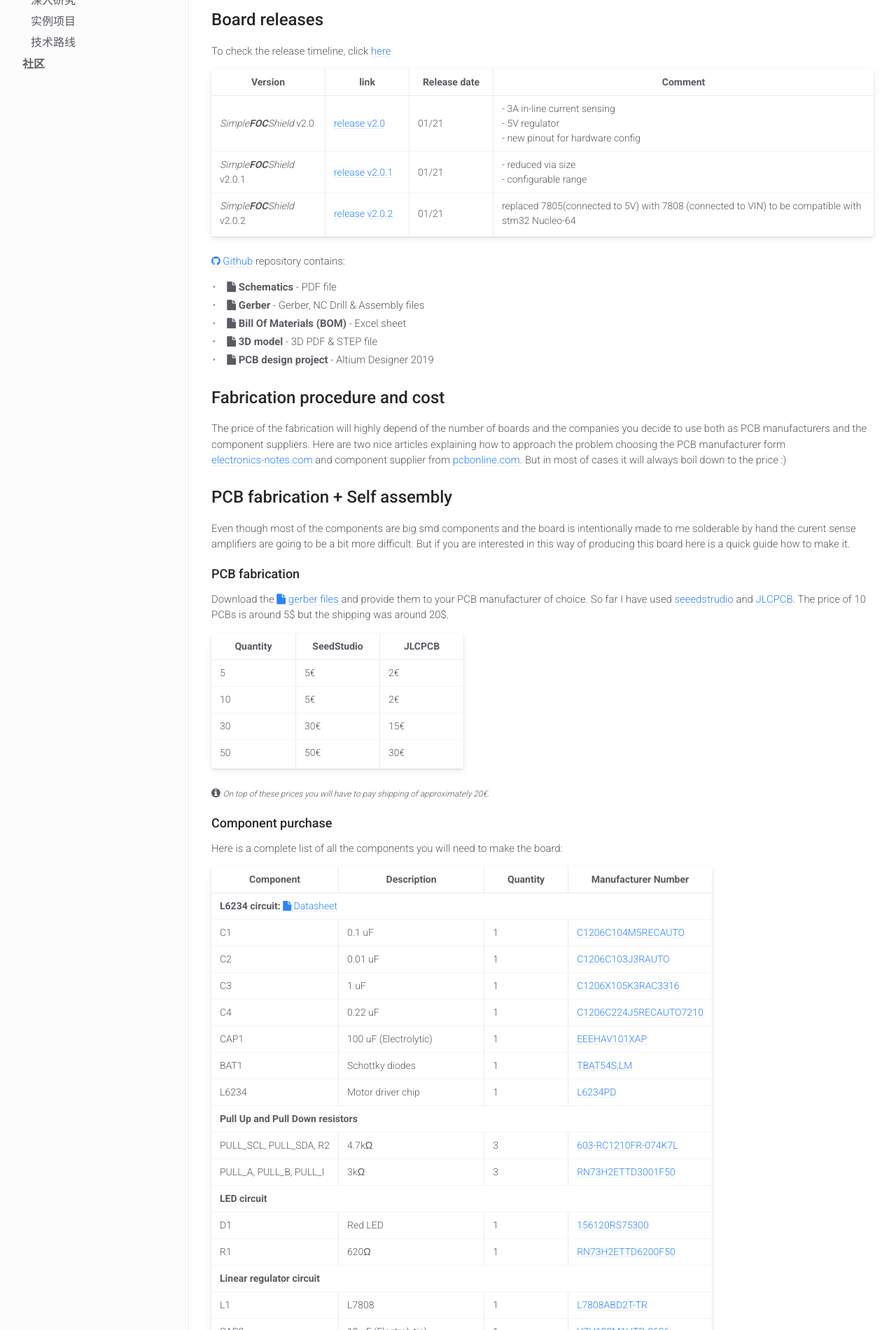
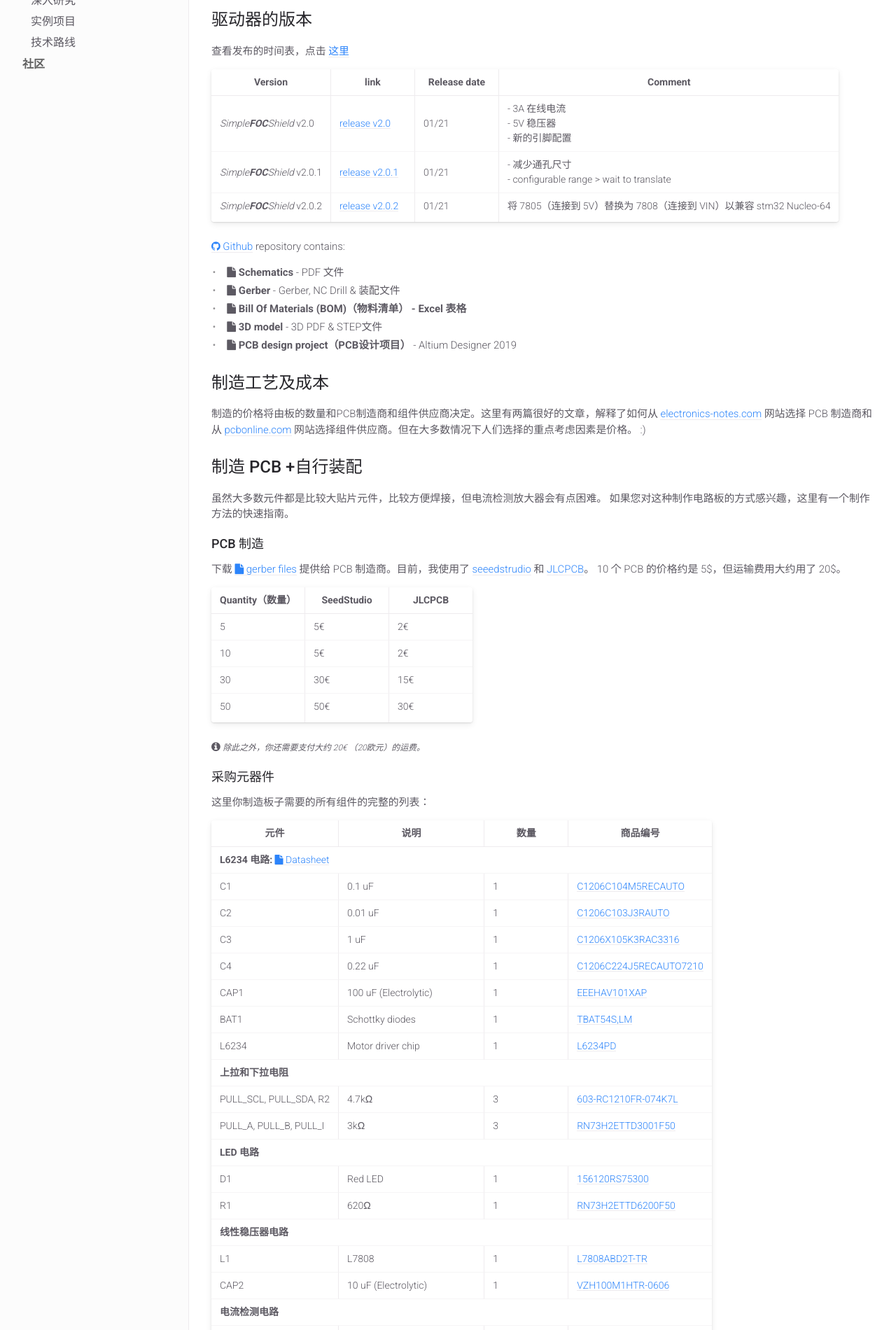
Before and after one commit to simplefoc/docs_chinese, a Jekyll site: the page built from docs/simplefoc_shield/fabrication/shield_fabrication_v2.md, in a window 1280 px wide. Shown: the part 451-2351 px from the top of the page at 70% size. Built offline with Jekyll 4.4.1, drawn with Linux system fonts in a browser that asks for light colours; some of the changed text lies outside the part shown.

Commit message:
Update shield_fabrication_v2.md

```diff
--- a/docs/simplefoc_shield/fabrication/shield_fabrication_v2.md
+++ b/docs/simplefoc_shield/fabrication/shield_fabrication_v2.md
@@ -15,59 +15,59 @@ Here is a quick guide how to fabricate the Arduino <span class="simple">Simple<s
 <img src="https://raw.githubusercontent.com/simplefoc/Arduino-SimpleFOCShield/v2.0.2/images/top.png"  class="width30"><img src="https://raw.githubusercontent.com/simplefoc/Arduino-SimpleFOCShield/v2.0.2/images/bottom.png"  class="width30">
 </p>
 
-## Board releases
-To check the release timeline, click [here](https://github.com/simplefoc/Arduino-SimpleFOCShield/releases)
+## 驱动器的版本
+查看发布的时间表，点击 [这里](https://github.com/simplefoc/Arduino-SimpleFOCShield/releases)
 
 Version  | link | Release date | Comment
 ----- | ----- | ---- | ----
-*Simple**FOC**Shield* v2.0 |[release v2.0](https://github.com/simplefoc/Arduino-SimpleFOCShield/releases/tag/v2.0) | 01/21 | - 3A in-line current sensing <br>- 5V regulator <br>- new pinout for hardware config
-*Simple**FOC**Shield* v2.0.1 |[release v2.0.1](https://github.com/simplefoc/Arduino-SimpleFOCShield/releases/tag/v2.0.1) | 01/21 | - reduced via size <br> - configurable range
-*Simple**FOC**Shield* v2.0.2 |[release v2.0.2](https://github.com/simplefoc/Arduino-SimpleFOCShield/releases) | 01/21 | replaced 7805(connected to 5V) with 7808 (connected to VIN) to be compatible with stm32 Nucleo-64
+*Simple**FOC**Shield* v2.0 |[release v2.0](https://github.com/simplefoc/Arduino-SimpleFOCShield/releases/tag/v2.0) | 01/21 | - 3A 在线电流 <br/>- 5V 稳压器 <br/>- 新的引脚配置
+*Simple**FOC**Shield* v2.0.1 |[release v2.0.1](https://github.com/simplefoc/Arduino-SimpleFOCShield/releases/tag/v2.0.1) | 01/21 | - 减少通孔尺寸 <br/> - configurable range > wait to translate
+*Simple**FOC**Shield* v2.0.2 |[release v2.0.2](https://github.com/simplefoc/Arduino-SimpleFOCShield/releases) | 01/21 | 将 7805（连接到 5V）替换为 7808（连接到 VIN）以兼容 stm32 Nucleo-64
 
 
 
 
 [<i class="fa fa-github"></i> Github](https://github.com/simplefoc/Arduino-SimpleFOCShield) repository contains:
-- <b><i class="fa fa-file"></i> Schematics</b> - PDF file
-- <b><i class="fa fa-file"></i> Gerber</b> - Gerber, NC Drill & Assembly files
-- <b><i class="fa fa-file"></i> Bill Of Materials (BOM)</b> - Excel sheet
-- <b><i class="fa fa-file"></i> 3D model</b> -  3D PDF & STEP file
-- <b><i class="fa fa-file"></i> PCB design project</b> - Altium Designer 2019
+- <b><i class="fa fa-file"></i> Schematics</b> - PDF 文件
+- <b><i class="fa fa-file"></i> Gerber</b> - Gerber, NC Drill & 装配文件
+- <b><i class="fa fa-file"></i>  **Bill Of Materials (BOM)（物料清单）** - Excel 表格
+- <b><i class="fa fa-file"></i> 3D model</b> -  3D PDF & STEP文件
+- <b><i class="fa fa-file"></i> PCB design project（PCB设计项目）</b> - Altium Designer 2019
 
 
-## Fabrication procedure and cost
-The price of the fabrication will highly depend of the number of boards and the companies you decide to use both as PCB manufacturers and the component suppliers. Here are two nice articles explaining how to approach the problem choosing the PCB manufacturer form [electronics-notes.com](https://www.electronics-notes.com/articles/constructional_techniques/printed-circuit-board-pcb/how-to-choose-right-best-pcb-manufacturer.php) and component supplier from [pcbonline.com](https://www.pcbonline.com/blog/How_to_Choose_a_PCB_Component_Supplier_165.html).
-But in most of cases it will always boil down to the price :)
+## 制造工艺及成本
+制造的价格将由板的数量和PCB制造商和组件供应商决定。这里有两篇很好的文章，解释了如何从 [electronics-notes.com](https://www.electronics-notes.com/articles/constructional_techniques/printed-circuit-board-pcb/how-to-choose-right-best-pcb-manufacturer.php) 网站选择 PCB 制造商和从 [pcbonline.com](https://www.pcbonline.com/blog/How_to_Choose_a_PCB_Component_Supplier_165.html) 网站选择组件供应商。但在大多数情况下人们选择的重点考虑因素是价格。 :)
 
-## PCB fabrication + Self assembly
-Even though most of the components are big smd components and the board is intentionally made to me solderable by hand the curent sense amplifiers are going to be a bit more difficult. But if you are interested in this way of producing this board here is a quick guide how to make it.
+## 制造 PCB +自行装配
+虽然大多数元件都是比较大贴片元件，比较方便焊接，但电流检测放大器会有点困难。 如果您对这种制作电路板的方式感兴趣，这里有一个制作方法的快速指南。
 
-### PCB fabrication
-Download the [<i class="fa fa-file"></i> gerber files](https://github.com/simplefoc/Arduino-SimpleFOCShield) and provide them to your PCB manufacturer of choice. So far I have used [seeedstrudio](https://www.seeedstudio.com/) and [JLCPCB](https://jlcpcb.com/). The price of 10 PCBs is around 5\$ but the shipping was around 20\$.
+### PCB 制造
 
-Quantity | SeedStudio |  JLCPCB
----- | ---- | ---- | ---
- 5 | 5€ | 2€
- 10 | 5€ |2€
- 30 | 30€ | 15€
- 50 | 50€ | 30€
+下载 [<i class="fa fa-file"></i> gerber files](https://github.com/simplefoc/Arduino-SimpleFOCShield) 提供给 PCB 制造商。目前，我使用了 [seeedstrudio](https://www.seeedstudio.com/) 和 [JLCPCB](https://jlcpcb.com/)。 10 个 PCB 的价格约是 5\$，但运输费用大约用了 20\$。
 
-<i class="fa fa-info-circle"></i> <i><small>On top of these prices you will have to pay shipping of approximately  20€.</small></i>
+| Quantity（数量） | SeedStudio | JLCPCB |
+| ---------------- | ---------- | ------ |
+| 5                | 5€         | 2€     |
+| 10               | 5€         | 2€     |
+| 30               | 30€        | 15€    |
+| 50               | 50€        | 30€    |
 
-### Component purchase
-Here is a complete list of all the components you will need to make the board:
+<i class="fa fa-info-circle"></i> <i><small>除此之外，你还需要支付大约  20€ （20欧元）的运费。</small></i>
+
+### 采购元器件
+这里你制造板子需要的所有组件的完整的列表：
 <table>
       <thead>
          <tr>
-            <th>Component</th>
-            <th>Description</th>
-            <th>Quantity</th>
-            <th>Manufacturer Number</th>
+            <th>元件</th>
+            <th>说明</th>
+            <th>数量</th>
+            <th>商品编号</th>
          </tr>
       </thead>
       <tbody>
          <tr>
-            <td colspan="4"><b>L6234 circuit:</b> <a href="https://www.st.com/resource/en/datasheet/l6234.pdf"><i class="fa fa-file"></i> Datasheet</a></td>
+            <td colspan="4"><b>L6234 电路:</b> <a href="https://www.st.com/resource/en/datasheet/l6234.pdf"><i class="fa fa-file"></i> Datasheet</a></td>
          </tr>
          <tr>
             <td>C1</td>
@@ -112,7 +112,7 @@ Here is a complete list of all the components you will need to make the board:
             <td><a href="https://www.mouser.fr/ProductDetail/STMicroelectronics/L6234PD?qs=lgHKUCmDFtgFRXXnpwFpNg%3D%3D">L6234PD</a></td>
          </tr>
          <tr>
-            <td colspan="4"><b>Pull Up and Pull Down resistors</b></td>
+            <td colspan="4"><b>上拉和下拉电阻</b></td>
          </tr>
          <tr>
             <td>PULL_SCL, PULL_SDA, R2</td>
@@ -127,7 +127,7 @@ Here is a complete list of all the components you will need to make the board:
             <td><a href="https://www.mouser.fr/ProductDetail/KOA-Speer/RN73H2ETTD3001F50?qs=%2Fha2pyFadugz1PN4m8q5QBmmNYUlMOzQI3k%2FT%252B8vFrn5l%2FvB8B97FQ%3D%3D">RN73H2ETTD3001F50</a></td>
          </tr>
          <tr>
-            <td colspan="4"><b>LED circuit</b></td>
+            <td colspan="4"><b>LED 电路</b></td>
          </tr>
          <tr>
             <td>D1</td>
@@ -142,7 +142,7 @@ Here is a complete list of all the components you will need to make the board:
             <td><a href="https://www.mouser.fr/ProductDetail/KOA-Speer/RN73H2ETTD6200F50?qs=%2Fha2pyFadugz1PN4m8q5QKhCzpicGijTcn6N2kk6lgXhcYi6JSLlrg%3D%3D">RN73H2ETTD6200F50</a></td>
          </tr>
          <tr>
-            <td colspan="4"><b>Linear regulator circuit</b></td>
+            <td colspan="4"><b>线性稳压器电路</b></td>
          </tr>
          <tr>
             <td>L1</td>
@@ -157,7 +157,7 @@ Here is a complete list of all the components you will need to make the board:
             <td><a href="https://eu.mouser.com/ProductDetail/Lelon/VZH-100M1HTR-0606/?qs=%2Fha2pyFadug9fpMd9zS1WVuLY1XOmrV1BVzFD1joM%252BDTbPmM%252BxSOHg%3D%3D">VZH100M1HTR-0606</a></td>
          </tr>
          <tr>
-            <td colspan="4"><b>Curent sense circuit</b></td>
+            <td colspan="4"><b>电流检测电路</b></td>
          </tr>
          <tr>
             <td>CBY1</td>
@@ -178,7 +178,7 @@ Here is a complete list of all the components you will need to make the board:
             <td><a href="https://eu.mouser.com/ProductDetail/Vishay-Dale/WSLT2512R0100FEA/?qs=eFWhpKjIuGgySlBeZZzAWQ%3D%3D">WSLT2512R0100FEA</a></td>
          </tr>
          <tr>
-            <td colspan="4"><b>Terminal connectors</b></td>
+            <td colspan="4"><b>端子连接器</b></td>
          </tr>
          <tr>
             <td>TB_M1</td>
@@ -222,22 +222,32 @@ Here is a complete list of all the components you will need to make the board:
       </tbody>
    </table>
 
-The same list ( a bit optimized for PCB manufacturers ) you can download on link [<i class="fa fa-file"></i> Bill of Materials](https://github.com/simplefoc/Arduino-SimpleFOCShield). In my case I have used [Mouser](https://www.mouser.com/) as my component supplier but the components of this board should be easy to find with any other supplier. The price of the components was around 10\$ per board and the shipping was again around 20\$ (for orders under 50\$).
-<blockquote class="warning"> <p class="heading">Note</p>
-The components with the manufacturers numbers I have chosen are not really set in stone, feel free to optimize them both in terms of prices and values if necessary. </blockquote>
+同样的列表（为PCB制造商做了一点优化）可以从 [<i class="fa fa-file"></i> 材料清单](https://github.com/simplefoc/Arduino-SimpleFOCShield)。我制造板子时，在 [Mouser](https://www.mouser.com/) 供应商那里采购。但这个板的组件应该很容易找到任何其他供应商。组件的价格大约是每个板子 10\$ ，运费大约是 20\$ （订单低于 50\$）。
 
-### Board assembly and soldering
-Once when you have all the components and the PCBs the fun begins. All the components are relatively easy to solder. All the capacitors are `1206`, all the resistors are `1210`, the connectors are all through-hole and there is no real small SMD components. Therefore with some patience and you should have no problems soldering this board with a regular soldering iron and a bit of time. Therefore take a coffee and one deep breath and you are ready for 20 minutes of fun. The only non-fun part are two current sense amplifier INA240, but even they are not soooooo small 😊 .
+<blockquote class="warning"> <p class="heading">注意</p>
+我选择的元件型号的组件并不是唯一的，如果有必要可以在价格和价值方面考虑其他类似型号。 </blockquote>
+
+
+### 驱动器的装配和焊接
+
+准备好PCB和元器件后就可以开始动手啦。所有部件都挺容易焊接的。所有电容都是 `1206`封装，所有电阻都是 `1210`封装，连接器都是过孔的，没有小 SMD 元件。所以耐心地用一个常规的烙铁，花一点时间来焊接这个板是没有问题的。因此，深呼吸，慢慢enjoy焊接20分钟吧。
 
 <blockquote class="info"> <p class="heading">Note</p>
-The board itself already has the descriptor names of the components on it so it should be easy to determine which component goes where. There is also an assembly drawing in the Pick and Place folder of the <a href="https://github.com/simplefoc/Arduino-SimpleFOCShield"><i class="fa fa-file"></i> gerber files</a> if you prefer to have a printed version.
+板子本身已经有了元件的符号，所以应该很容易确定哪个组件在哪里。如果您想要打印版本，在 <a href="https://github.com/simplefoc/Arduino-SimpleFOCShield"><i class="fa fa-file"></i> gerber 文件</a> 的 Pick 和 Place 文件夹中还有一个组装图。
 </blockquote>
 
 
-## PCB fabrication and assembly service - **preferred choice** 📢
-This option is a lot simpler and produces much better results. It is also even cheaper for larger quantities > 50pcs.
-To order the boards, download the [<i class="fa fa-file"></i> Gerber files](https://github.com/simplefoc/Arduino-SimpleFOCShield) and [<i class="fa fa-file"></i> Bill of Materials](https://github.com/simplefoc/Arduino-SimpleFOCShield) and supply it to your manufacturer of choice. In my case, I'm using the [JLCPCB](https://jlcpcb.com/).
+
+## PCB 制造和装配服务 - **推荐** 📢
+
+这个选项更简单，并且产生更好的结果。如果数量大的话，价格会更便宜，比如 > 50 个。要订购电路板，请下载 [<i class="fa fa-file"></i> Gerber 文件](https://github.com/simplefoc/Arduino-SimpleFOCShield) 和 [<i class="fa fa-file"></i> 材料清单](https://github.com/simplefoc/Arduino-SimpleFOCShield) ，并将其提供给您选择的制造商。在我的例子中，我使用 [JLCPCB](https://jlcpcb.com/)。
 
 <iframe class="youtube"  src="https://www.youtube.com/embed/sax_9sUgBuk" frameborder="0" allow="accelerometer; autoplay; encrypted-media; gyroscope; picture-in-picture" allowfullscreen></iframe>
+<<<<<<< HEAD
+
+## 完成装配好的版本
+从我们的 [商店](https://simplefoc.com/simplefoc_shield_product) 中购买完成测试好装配好的 Arduino <span class="simple">Simple<span class="foc">FOC</span>Shield</span> 。
+=======
 ## Fully assembled versions
 Order your own fully tested and assembled Arduino <span class="simple">Simple<span class="foc">FOC</span>Shield</span>  from our [shop](https://simplefoc.com/simplefoc_shield_product).
+>>>>>>> 289dfb4acf93c964be860c648c6333f5854856c0
```
Also changed, not shown: other parts of docs/simplefoc_shield/fabrication/shield_fabrication_v2.md (+1 -1 lines).
